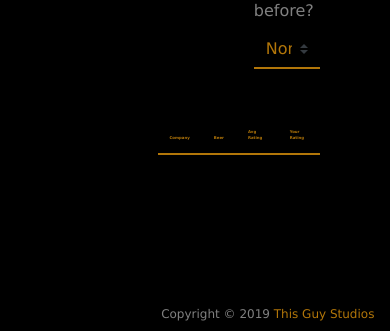
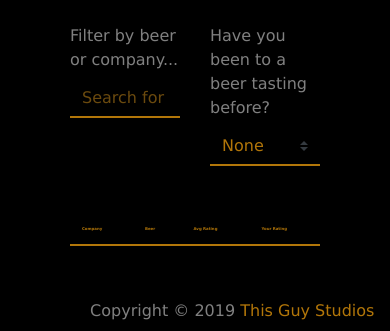
Before and after one commit to ilyauts/WhichBeerTasting, a website: page public/index.html in a window 390 px wide. Shown: the part 513-844 px from the top of the page. Drawn offline with nearby package versions, Linux system fonts and the light colour scheme; no server answers.

Commit message:
Scaling improvements

```diff
--- a/public/index.html
+++ b/public/index.html
@@ -18,7 +18,7 @@
   <!-- Main section -->
   <div class="row">
     <!-- Navs -->
-    <div class="col-3">
+    <div class="col-sm-12 col-md-3">
       <div class="nav flex-column nav-pills left-pills" id="v-pills-tab" role="tablist" aria-orientation="vertical">
         <a class="nav-link active" id="v-pills-general-tab" data-toggle="pill" href="#v-pills-general" role="tab"
           aria-controls="v-pills-general" aria-selected="true">General</a>
@@ -28,7 +28,7 @@
           aria-controls="v-pills-analytics" aria-selected="false">Analytics</a>
       </div>
     </div>
-    <div class="col-9">
+    <div class="col-sm-12 col-md-9">
       <!-- Content -->
       <div class="tab-content" id="v-pills-tabContent">
         <div class="tab-pane fade active show" id="v-pills-general" role="tabpanel" aria-labelledby="v-pills-general-tab">
--- a/public/style.css
+++ b/public/style.css
@@ -15,7 +15,7 @@ body {
 .footer {
     position: fixed;
     bottom: 0vh;
-    font-size: 0.75rem;
+    font-size: 1em;
     background-color: black;
     width: 100%;
     text-align: right;
```
